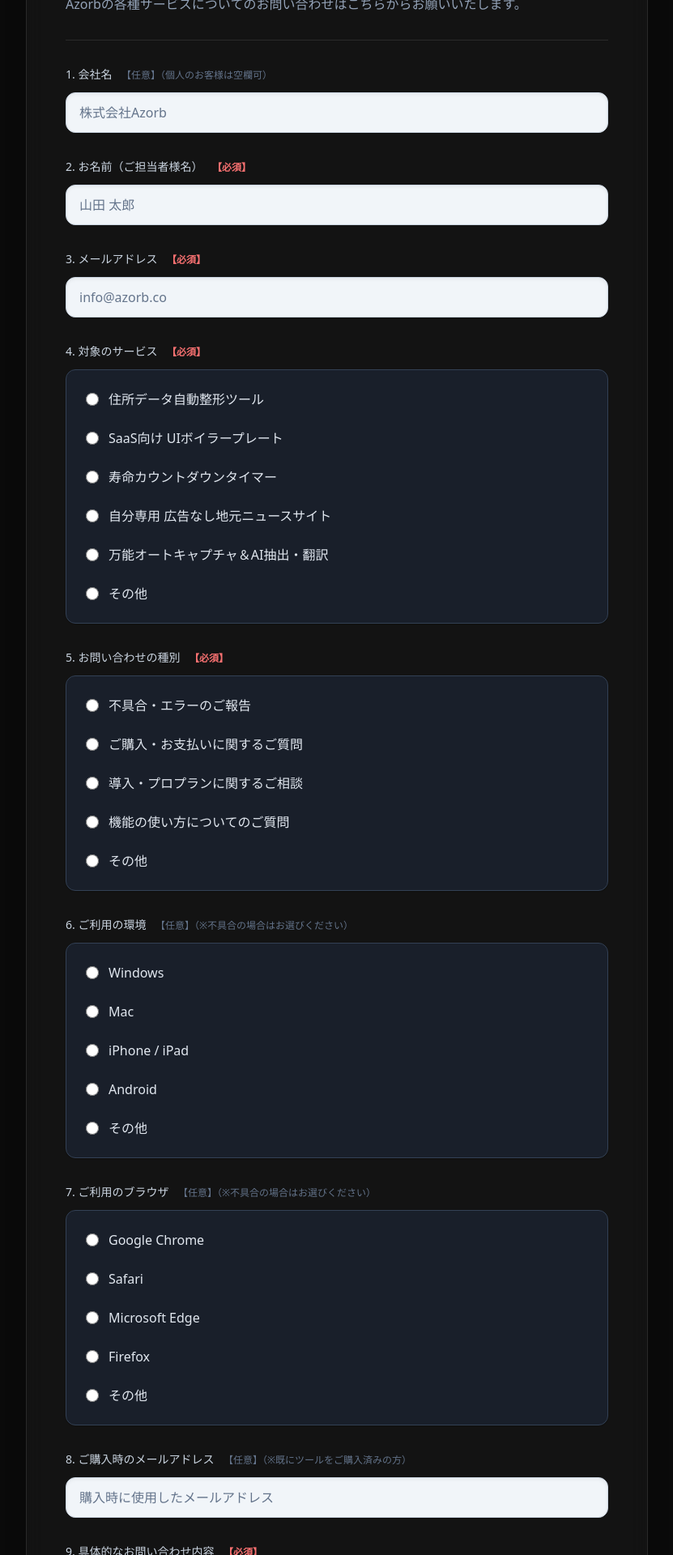
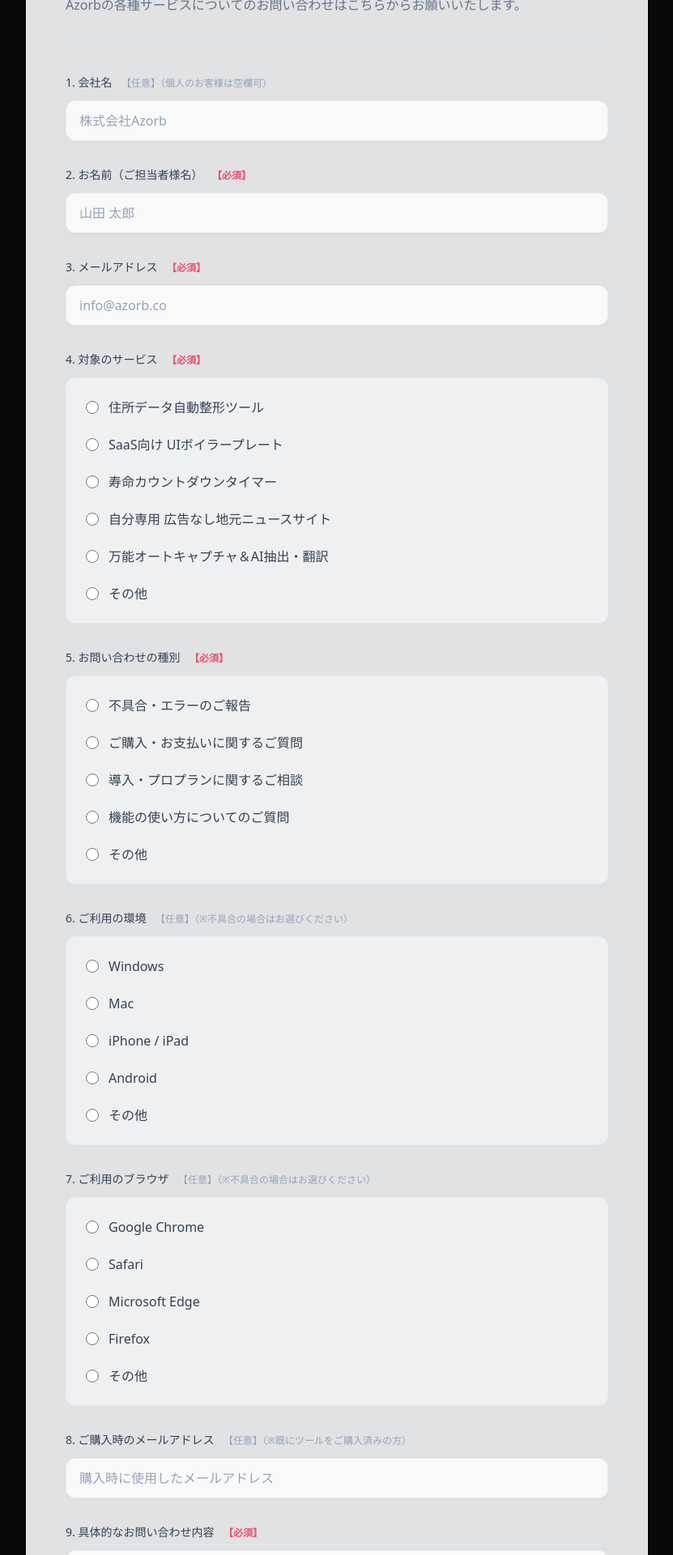
Before and after one commit to giriken35/template-lp, a Next.js app: page /contact in a window 1280 px wide. Shown: the part 200-2120 px from the top of the page at 81% size, without its empty margins (224-1055 px from the left). Built offline with nearby package versions, Linux system fonts and the light colour scheme.

Commit message:
style: perfect the white theme with softer premium contrast

```diff
--- a/src/app/contact/page.tsx
+++ b/src/app/contact/page.tsx
@@ -17,34 +17,33 @@ export default function Contact() {
     setIsSubmitting(true);
   };
 
-  // 入力欄の共通クラス（ダークカード上で視認性の高い白系の入力欄）
-  const inputClass = "w-full bg-slate-100 border border-slate-300 rounded-xl px-4 py-3 text-slate-900 placeholder-slate-500 focus:bg-white focus:outline-none focus:ring-2 focus:ring-primary/50 focus:border-primary transition-all shadow-inner";
-
-  // ラジオボタンを囲む枠の共通クラス（ダーク系で、少し浮き出る上品な色）
-  const radioGroupClass = "space-y-2 bg-slate-800/60 p-4 rounded-xl border border-slate-700 shadow-sm";
-
+  // 入力欄の共通クラス（クリーンで柔らかい質感）
+  const inputClass = "w-full bg-white/80 border border-slate-200/80 rounded-xl px-4 py-3 text-slate-800 placeholder-slate-400 focus:bg-white focus:outline-none focus:ring-2 focus:ring-primary/30 focus:border-primary/50 transition-all shadow-[0_2px_10px_-3px_rgba(0,0,0,0.05)]";
+  // ラジオボタンを囲む枠の共通クラス
+  const radioGroupClass = "space-y-1.5 bg-white/50 p-4 rounded-xl border border-slate-200/60 shadow-[0_2px_10px_-3px_rgba(0,0,0,0.02)]";
   // 動的入力欄のクラス
-  const dynamicInputClass = "w-full bg-slate-100 border border-slate-300 rounded-lg px-3 py-2 text-sm text-slate-900 focus:bg-white focus:outline-none focus:ring-2 focus:ring-primary/50 shadow-inner mt-2";
+  const dynamicInputClass = "w-full bg-white/80 border border-slate-200/80 rounded-lg px-3 py-2 text-sm text-slate-800 focus:bg-white focus:outline-none focus:ring-2 focus:ring-primary/30 shadow-inner mt-2 transition-all";
 
   return (
     <div className="min-h-screen bg-background font-sans selection:bg-primary/30 py-12 px-6">
+      {/* 背景は暗いネオンのまま */}
       <div className="ambient-bg" />
 
       <div className="max-w-3xl mx-auto relative z-10">
         <Link
           href="/"
-          className="inline-flex items-center text-sm text-slate-400 hover:text-primary transition-colors mb-8"
+          className="inline-flex items-center text-sm text-slate-400 hover:text-primary transition-colors mb-8 group"
         >
-          <ArrowLeft className="w-4 h-4 mr-2" />
+          <ArrowLeft className="w-4 h-4 mr-2 transition-transform group-hover:-translate-x-1" />
           トップページへ戻る
         </Link>
 
-        {/* フォーム全体は元の洗練されたダークグラスカードに戻す */}
-        <div className="glass-card rounded-3xl p-8 md:p-12 border border-white/10 shadow-2xl relative overflow-hidden">
-          <div className="absolute top-0 left-0 w-full h-1 bg-gradient-to-r from-primary/50 via-primary to-primary/50"></div>
+        {/* 圧倒的高級感：真っ白ではなく少し透け感のある柔らかいオフホワイト調のグラスカード */}
+        <div className="bg-[#f8fafc]/90 backdrop-blur-2xl text-slate-800 rounded-[2rem] p-8 md:p-12 border border-white/40 shadow-[0_20px_60px_-15px_rgba(0,0,0,0.5)] relative overflow-hidden">
+          <div className="absolute top-0 left-0 w-full h-1 bg-gradient-to-r from-primary/40 via-primary to-primary/40"></div>
 
-          <h1 className="text-3xl font-bold mb-2 text-white">お問い合わせ</h1>
-          <p className="text-slate-400 mb-8 pb-8 border-b border-white/10">
+          <h1 className="text-3xl font-extrabold mb-2 text-slate-800 tracking-tight">お問い合わせ</h1>
+          <p className="text-slate-500 mb-10 pb-8 border-b border-slate-200/60 leading-relaxed">
             Azorbの各種サービスについてのお問い合わせはこちらからお願いいたします。
           </p>
 
@@ -55,8 +54,8 @@ export default function Contact() {
             className="space-y-8"
           >
             <div className="space-y-3">
-              <label className="block text-sm font-medium text-slate-300">
-                1. 会社名 <span className="text-slate-500 ml-2 text-xs font-normal">【任意】（個人のお客様は空欄可）</span>
+              <label className="block text-sm font-medium text-slate-700">
+                1. 会社名 <span className="text-slate-400 ml-2 text-xs font-normal">【任意】（個人のお客様は空欄可）</span>
               </label>
               <input
                 type="text"
@@ -67,8 +66,8 @@ export default function Contact() {
             </div>
 
             <div className="space-y-3">
-              <label className="block text-sm font-medium text-slate-300">
-                2. お名前（ご担当者様名） <span className="text-red-400 ml-2 text-xs font-bold">【必須】</span>
+              <label className="block text-sm font-medium text-slate-700">
+                2. お名前（ご担当者様名） <span className="text-rose-500/90 ml-2 text-xs font-bold">【必須】</span>
               </label>
               <input
                 type="text"
@@ -80,8 +79,8 @@ export default function Contact() {
             </div>
 
             <div className="space-y-3">
-              <label className="block text-sm font-medium text-slate-300">
-                3. メールアドレス <span className="text-red-400 ml-2 text-xs font-bold">【必須】</span>
+              <label className="block text-sm font-medium text-slate-700">
+                3. メールアドレス <span className="text-rose-500/90 ml-2 text-xs font-bold">【必須】</span>
               </label>
               <input
                 type="email"
@@ -93,8 +92,8 @@ export default function Contact() {
             </div>
 
             <div className="space-y-3">
-              <label className="block text-sm font-medium text-slate-300">
-                4. 対象のサービス <span className="text-red-400 ml-2 text-xs font-bold">【必須】</span>
+              <label className="block text-sm font-medium text-slate-700">
+                4. 対象のサービス <span className="text-rose-500/90 ml-2 text-xs font-bold">【必須】</span>
               </label>
               <div className={radioGroupClass}>
                 {[
@@ -105,7 +104,7 @@ export default function Contact() {
                   "万能オートキャプチャ＆AI抽出・翻訳",
                   "その他"
                 ].map((service) => (
-                  <label key={service} className="flex items-center space-x-3 p-2 rounded hover:bg-slate-700/50 transition-colors cursor-pointer">
+                  <label key={service} className="flex items-center space-x-3 p-2 rounded hover:bg-slate-100 transition-colors cursor-pointer">
                     <input
                       type="radio"
                       name="service"
@@ -115,10 +114,11 @@ export default function Contact() {
                       onChange={(e) => setSelectedService(e.target.value)}
                       className="w-4 h-4 text-primary bg-white border-slate-300 focus:ring-primary"
                     />
-                    <span className="text-slate-200 font-medium">{service}</span>
+                    <span className="text-slate-700 font-medium">{service}</span>
                   </label>
                 ))}
 
+                {/* その他の場合の記述欄 */}
                 {selectedService === "その他" && (
                   <div className="pl-9 pr-2 pb-2 pt-1 transition-all duration-200">
                     <input
@@ -134,8 +134,8 @@ export default function Contact() {
             </div>
 
             <div className="space-y-3">
-              <label className="block text-sm font-medium text-slate-300">
-                5. お問い合わせの種別 <span className="text-red-400 ml-2 text-xs font-bold">【必須】</span>
+              <label className="block text-sm font-medium text-slate-700">
+                5. お問い合わせの種別 <span className="text-rose-500/90 ml-2 text-xs font-bold">【必須】</span>
               </label>
               <div className={radioGroupClass}>
                 {[
@@ -145,7 +145,7 @@ export default function Contact() {
                   "機能の使い方についてのご質問",
                   "その他"
                 ].map((type) => (
-                  <label key={type} className="flex items-center space-x-3 p-2 rounded hover:bg-slate-700/50 transition-colors cursor-pointer">
+                  <label key={type} className="flex items-center space-x-3 p-2 rounded hover:bg-slate-100 transition-colors cursor-pointer">
                     <input
                       type="radio"
                       name="inquiry_type"
@@ -155,10 +155,11 @@ export default function Contact() {
                       onChange={(e) => setSelectedInquiryType(e.target.value)}
                       className="w-4 h-4 text-primary bg-white border-slate-300 focus:ring-primary"
                     />
-                    <span className="text-slate-200 font-medium">{type}</span>
+                    <span className="text-slate-700 font-medium">{type}</span>
                   </label>
                 ))}
 
+                {/* その他の場合の記述欄 */}
                 {selectedInquiryType === "その他" && (
                   <div className="pl-9 pr-2 pb-2 pt-1 transition-all duration-200">
                     <input
@@ -174,12 +175,12 @@ export default function Contact() {
             </div>
 
             <div className="space-y-3">
-              <label className="block text-sm font-medium text-slate-300">
-                6. ご利用の環境 <span className="text-slate-500 ml-2 text-xs font-normal">【任意】（※不具合の場合はお選びください）</span>
+              <label className="block text-sm font-medium text-slate-700">
+                6. ご利用の環境 <span className="text-slate-400 ml-2 text-xs font-normal">【任意】（※不具合の場合はお選びください）</span>
               </label>
               <div className={radioGroupClass}>
                 {["Windows", "Mac", "iPhone / iPad", "Android", "その他"].map((env) => (
-                  <label key={env} className="flex items-center space-x-3 p-2 rounded hover:bg-slate-700/50 transition-colors cursor-pointer">
+                  <label key={env} className="flex items-center space-x-3 p-2 rounded hover:bg-slate-100 transition-colors cursor-pointer">
                     <input
                       type="radio"
                       name="os"
@@ -188,10 +189,11 @@ export default function Contact() {
                       onChange={(e) => setSelectedOs(e.target.value)}
                       className="w-4 h-4 text-primary bg-white border-slate-300 focus:ring-primary"
                     />
-                    <span className="text-slate-200 font-medium">{env}</span>
+                    <span className="text-slate-700 font-medium">{env}</span>
                   </label>
                 ))}
 
+                {/* その他の場合の記述欄 */}
                 {selectedOs === "その他" && (
                   <div className="pl-9 pr-2 pb-2 pt-1 transition-all duration-200">
                     <input
@@ -206,12 +208,12 @@ export default function Contact() {
             </div>
 
             <div className="space-y-3">
-              <label className="block text-sm font-medium text-slate-300">
-                7. ご利用のブラウザ <span className="text-slate-500 ml-2 text-xs font-normal">【任意】（※不具合の場合はお選びください）</span>
+              <label className="block text-sm font-medium text-slate-700">
+                7. ご利用のブラウザ <span className="text-slate-400 ml-2 text-xs font-normal">【任意】（※不具合の場合はお選びください）</span>
               </label>
               <div className={radioGroupClass}>
                 {["Google Chrome", "Safari", "Microsoft Edge", "Firefox", "その他"].map((browser) => (
-                  <label key={browser} className="flex items-center space-x-3 p-2 rounded hover:bg-slate-700/50 transition-colors cursor-pointer">
+                  <label key={browser} className="flex items-center space-x-3 p-2 rounded hover:bg-slate-100 transition-colors cursor-pointer">
                     <input
                       type="radio"
                       name="browser"
@@ -220,10 +222,11 @@ export default function Contact() {
                       onChange={(e) => setSelectedBrowser(e.target.value)}
                       className="w-4 h-4 text-primary bg-white border-slate-300 focus:ring-primary"
                     />
-                    <span className="text-slate-200 font-medium">{browser}</span>
+                    <span className="text-slate-700 font-medium">{browser}</span>
                   </label>
                 ))}
 
+                {/* その他の場合の記述欄 */}
                 {selectedBrowser === "その他" && (
                   <div className="pl-9 pr-2 pb-2 pt-1 transition-all duration-200">
                     <input
@@ -238,8 +241,8 @@ export default function Contact() {
             </div>
 
             <div className="space-y-3">
-              <label className="block text-sm font-medium text-slate-300">
-                8. ご購入時のメールアドレス <span className="text-slate-500 ml-2 text-xs font-normal">【任意】（※既にツールをご購入済みの方）</span>
+              <label className="block text-sm font-medium text-slate-700">
+                8. ご購入時のメールアドレス <span className="text-slate-400 ml-2 text-xs font-normal">【任意】（※既にツールをご購入済みの方）</span>
               </label>
               <input
                 type="email"
@@ -250,8 +253,8 @@ export default function Contact() {
             </div>
 
             <div className="space-y-3">
-              <label className="block text-sm font-medium text-slate-300">
-                9. 具体的なお問い合わせ内容 <span className="text-red-400 ml-2 text-xs font-bold">【必須】</span>
+              <label className="block text-sm font-medium text-slate-700">
+                9. 具体的なお問い合わせ内容 <span className="text-rose-500/90 ml-2 text-xs font-bold">【必須】</span>
               </label>
               <textarea
                 name="message"
```
